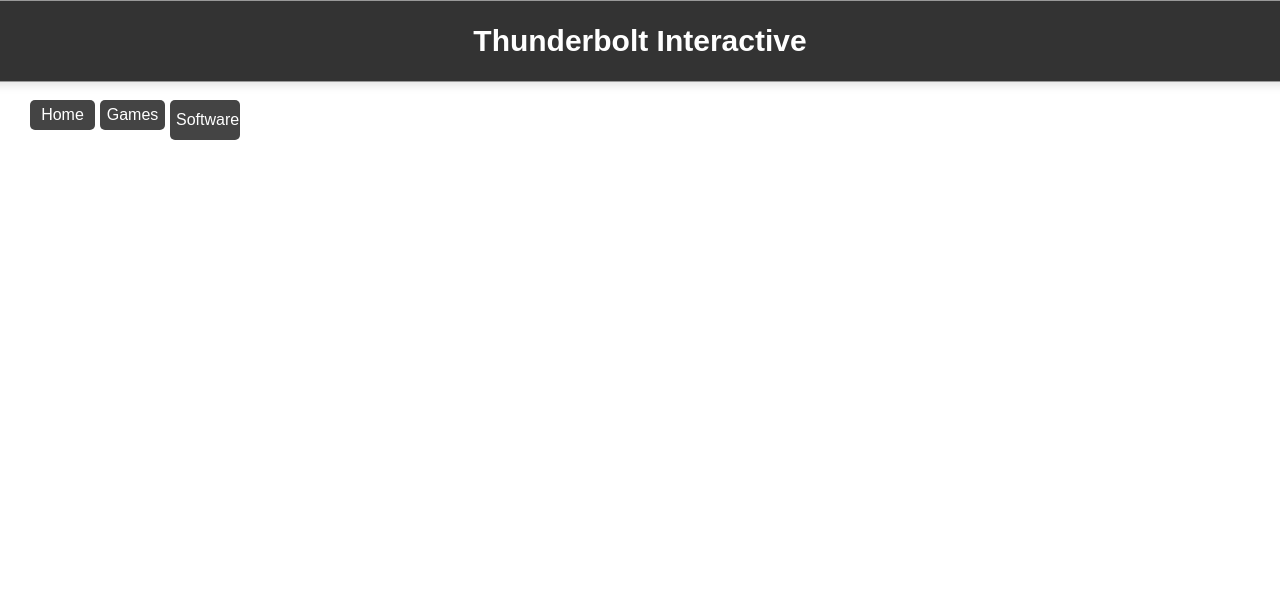
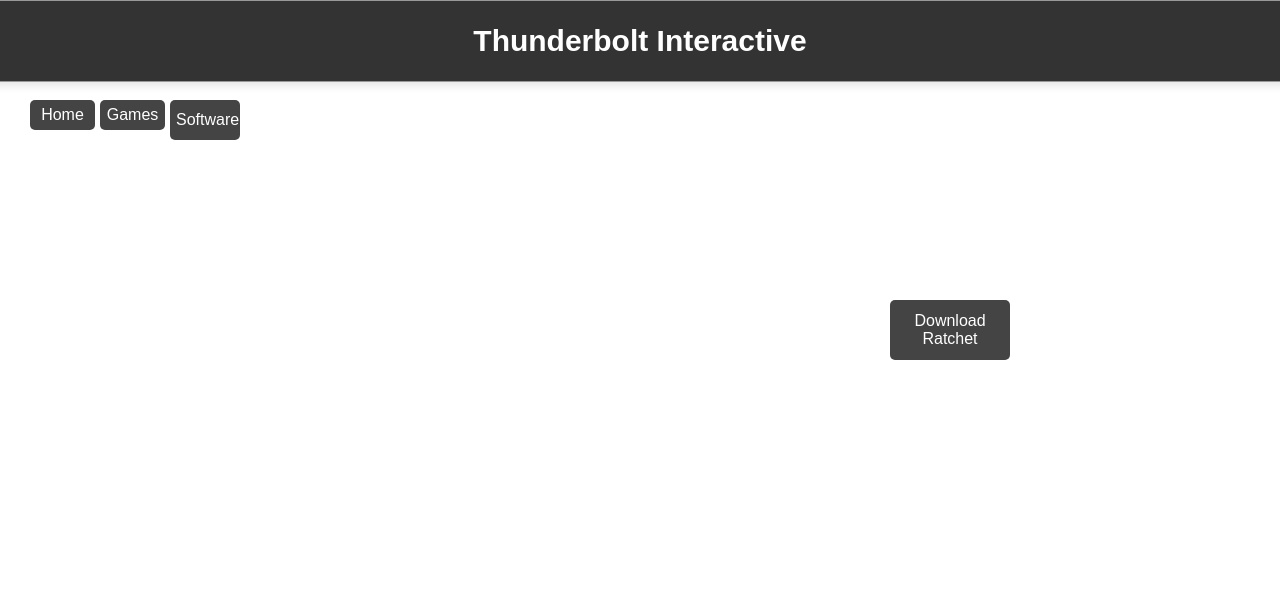
Before and after one commit to APersonIThink12/website, a Flask app: page /software/ratchet in a window 1280 px wide. Shown: the top 600 px of the page. Run offline with Flask 3, Linux system fonts and the light colour scheme.

Commit message:
added download ratchet button

```diff
--- a/src/app.py
+++ b/src/app.py
@@ -1,4 +1,4 @@
-from flask import Flask, render_template
+from flask import Flask, render_template, send_file
 
 app = Flask(__name__)
 
@@ -25,8 +25,14 @@ def about():
 @app.route('/software')
 def software():
     return render_template('software.html')
+
 @app.route('/software/ratchet')
 def ratchet():
     return render_template('ratchet.html')
+
+@app.route('/downloadRatchet')
+def download_ratchet():
+    return send_file('static/ratchet_installer.exe', as_attachment=True)
+
 if __name__ == '__main__':
     app.run(host='0.0.0.0', port=80, debug=True)
--- a/src/static/style.css
+++ b/src/static/style.css
@@ -623,3 +623,35 @@ html, body {
 .ratchetBtn:hover {
     background-color: #555;
 }
+
+.downloadRatchet {
+    width: 120px;
+    height: 60px;
+    display: flex;
+    justify-content: center;
+    align-items: center;
+    position: fixed;
+    top: 300px;
+    left: 890px;
+    background-color: #444;
+    color: white;
+    font-size: 16px;
+    border: none;
+    border-radius: 5px;
+    cursor: pointer;
+    z-index: 999;
+}
+
+.downloadRatchet:hover {
+    background-color: #555;
+}
+
+.downloadRatchet button {
+    width: 100%;
+    height: 100%;
+    font-size: 16px;
+    border: none;
+    background-color: transparent;
+    color: inherit;
+    cursor: pointer;
+}
--- a/src/templates/ratchet.html
+++ b/src/templates/ratchet.html
@@ -20,4 +20,8 @@
         <button onclick="location.href='/software'">Software</button>
     </div>
 </div>
+
+<div class="downloadRatchet">
+    <button onclick="location.href='/downloadRatchet'">Download Ratchet</button>
+</div>
 {% endblock %}
```
Also changed, not shown: 1 other file.
